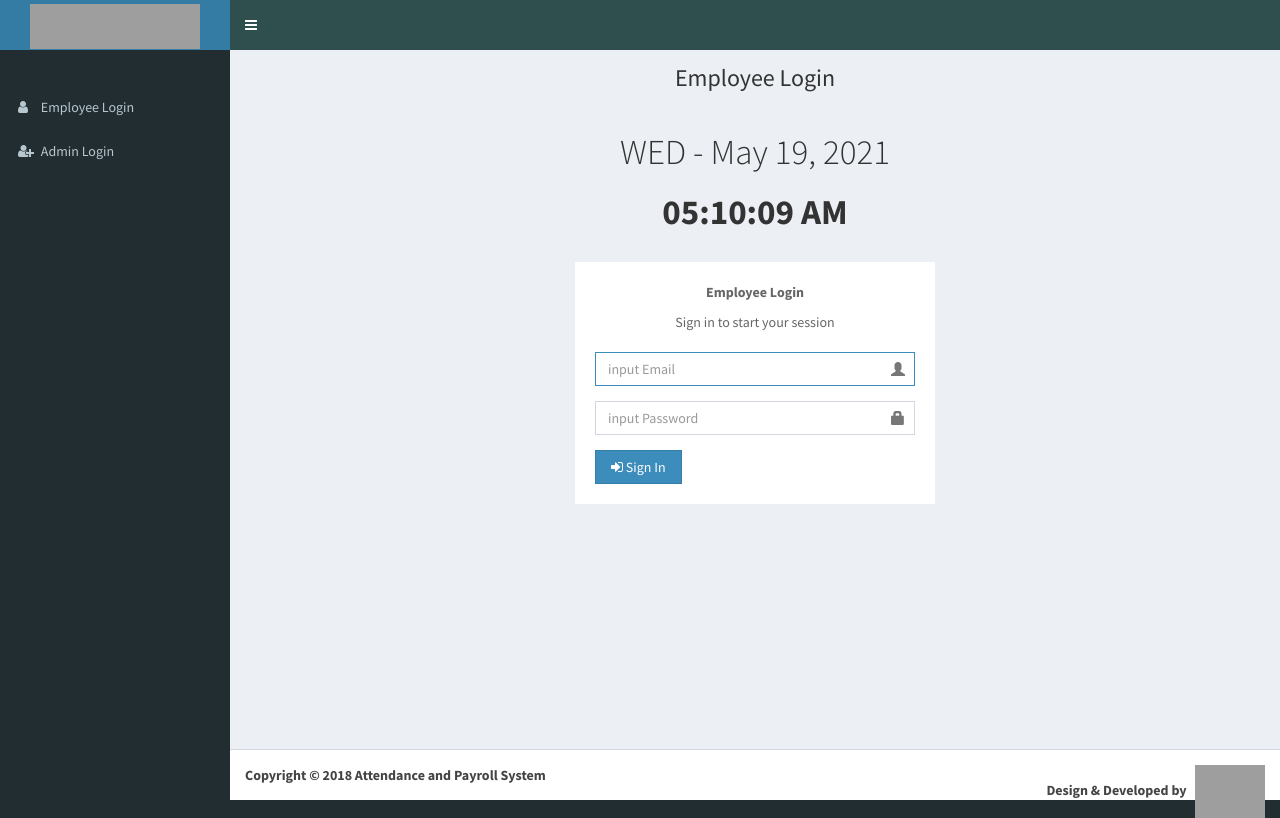
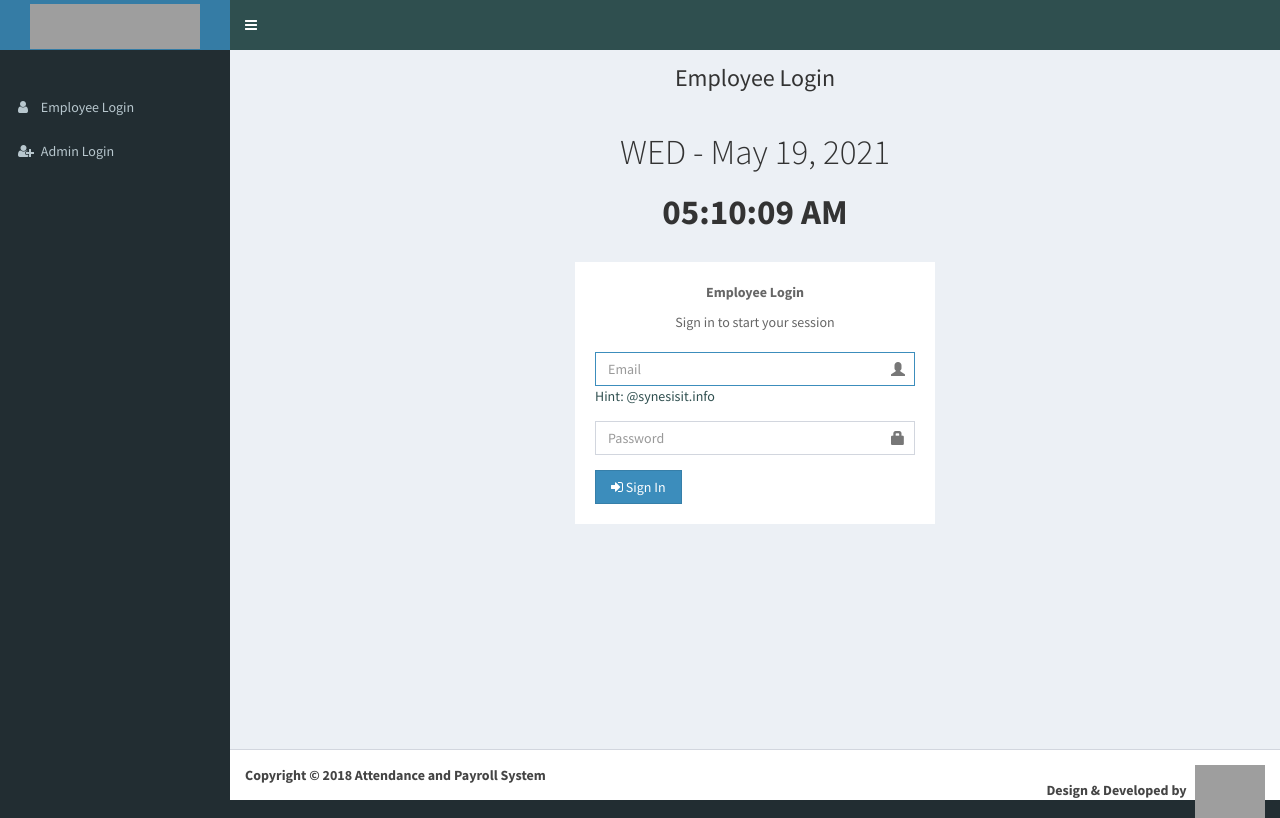
Before and after one commit to sajedgit/attendance_system, a PHP site: page /emp in a window 1280 px wide. Run offline with PHP 8.4, Linux system fonts and the light colour scheme; some libraries are stand-ins or nearby versions; grey boxes are pictures that could not be loaded.

Commit message:
update login page

```diff
--- a/emp/index.php
+++ b/emp/index.php
@@ -40,13 +40,24 @@
 
 			<form action="login.php" method="POST">
 			<div class="form-group has-feedback">
-				<input type="text" class="form-control" name="email" placeholder="input Email" required autofocus>
+				<input type="text" class="form-control" name="email" placeholder="Email" required autofocus>
+				<div class="input-group-append">
+				  <span class="input-group-text" id="basic-addon2" style="color:darkslategrey;">Hint: @synesisit.info</span>
+			    </div>
+
 				<span class="glyphicon glyphicon-user form-control-feedback"></span>
+
 			</div>
+
+
 			<div class="form-group has-feedback">
-			<input type="password" class="form-control" name="password" placeholder="input Password" required>
+			<input type="password" class="form-control" name="password" placeholder="Password" required>
 			<span class="glyphicon glyphicon-lock form-control-feedback"></span>
 			</div>
+
+
+
+
 			<div class="row">
 				<div class="col-xs-4">
 					<button type="submit" class="btn btn-primary btn-block btn-flat" name="login"><i class="fa fa-sign-in"></i> Sign In</button>
```
